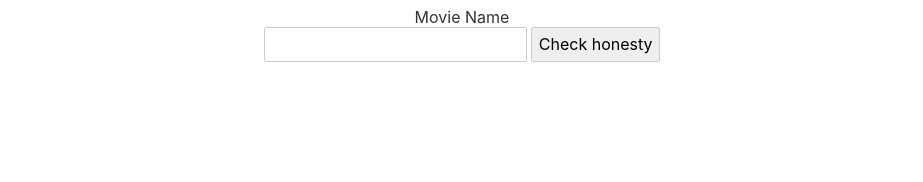
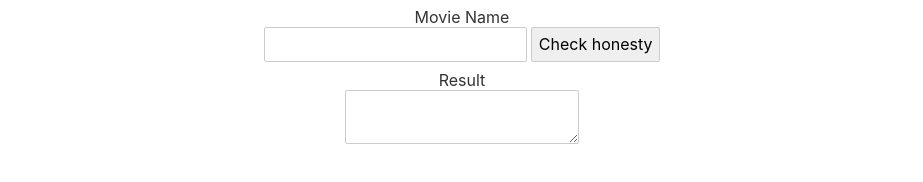
Before and after one commit to cameron-bam/honesttomatoes, a Svelte app: page / in a window 1280 px wide. Shown: the part 216-398 px from the top of the page, without its empty margins (178-1101 px from the left). Built offline with nearby package versions, Linux system fonts and the light colour scheme.

Commit message:
Loading result on page

```diff
--- a/src/components/CompareTomatoMeter.svelte
+++ b/src/components/CompareTomatoMeter.svelte
@@ -1,9 +1,26 @@
 <script>
     import axios from 'axios';
+    import plusMerge from '../../lib/util/plusmerge';
+    import defaultResult from '../../lib/rt/default-review-result';
     let name = "";
+    let result = "";
 
     function handleSubmit(e) {
-        axios.get(`/api/get-total-pages/type/m/name/${name}`)
+        axios
+            .get(`/api/get-total-pages/type/m/name/${name}`)
+            .then(({data}) => JSON.parse(data))
+            .then(({totalPages}) => {
+                const promises = [];
+
+                for (let i = 0; i < totalPages; i += 1) {
+                    promises.push(axios.get(`/api/scrape-rt/type/m/${name}/page/${i}`));
+                }
+
+                return Promise.all(promises);
+            })
+            .then((results) => {
+                result = JSON.stringify(results.reduce(plusMerge, {...defaultResult}));
+            });
     }
 </script>
 
@@ -13,3 +30,8 @@
 
     <input type="submit" value="Check honesty" />
 </form>
+
+<label>Result</label>
+<textarea>
+{result}
+</textarea>
```
